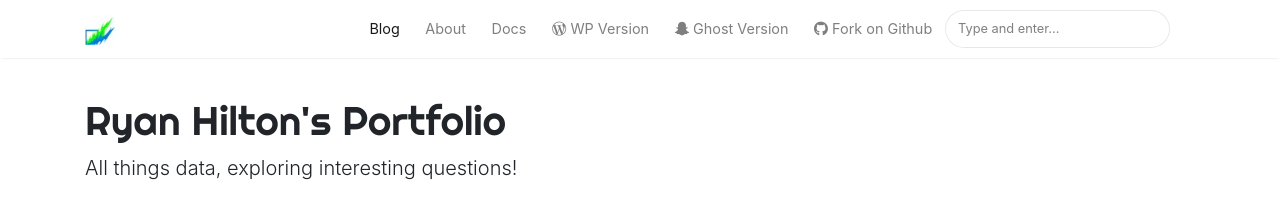
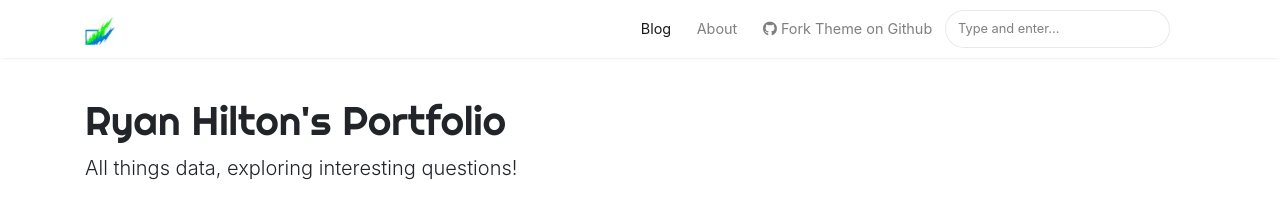
Before and after one commit to RH-98/RH-98.gihub.io, a Jekyll site: the page built from index.html, in a window 1280 px wide. Shown: the top 211 px of the page. Built offline with Jekyll 4.4.1, drawn with Linux system fonts in a browser that asks for light colours; nearby versions of some CDN libraries; the list of posts is cut into pages by our own code.

Commit message:
remove nav buttons above

```diff
--- a/_layouts/default.html
+++ b/_layouts/default.html
@@ -76,19 +76,7 @@ ga('send', 'pageview');
                 </li>
 
                 <li class="nav-item">
-                <a target="_blank" class="nav-link" href="https://bootstrapstarter.com/bootstrap-templates/template-mediumish-bootstrap-jekyll/"> Docs</a>
-                </li>
-
-                <li class="nav-item">
-                <a target="_blank" class="nav-link" href="https://www.wowthemes.net/themes/mediumish-wordpress/"><i class="fab fa-wordpress-simple"></i> WP Version</a>
-                </li>
-
-                <li class="nav-item">
-                <a target="_blank" class="nav-link" href="https://www.wowthemes.net/themes/mediumish-ghost/"><i class="fab fa-snapchat-ghost"></i> Ghost Version</a>
-                </li>
-
-                <li class="nav-item">
-                <a target="_blank" class="nav-link" href="https://github.com/wowthemesnet/mediumish-theme-jekyll"><i class="fab fa-github"></i> Fork on Github</a>
+                <a target="_blank" class="nav-link" href="https://github.com/wowthemesnet/mediumish-theme-jekyll"><i class="fab fa-github"></i> Fork Theme on Github</a>
                 </li>
 
                 {% include search-lunr.html %}
```
